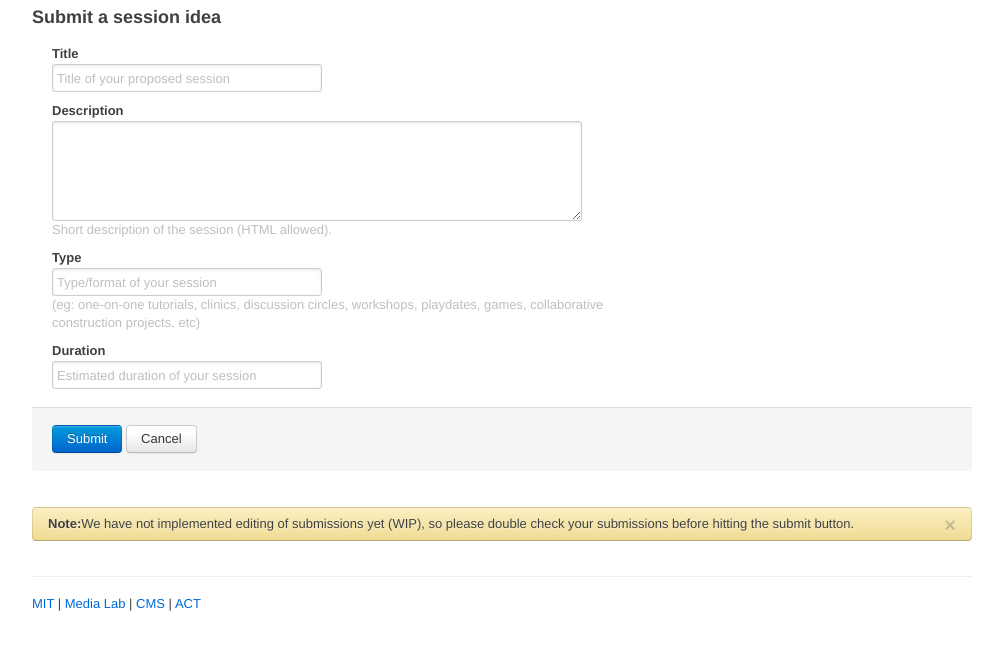
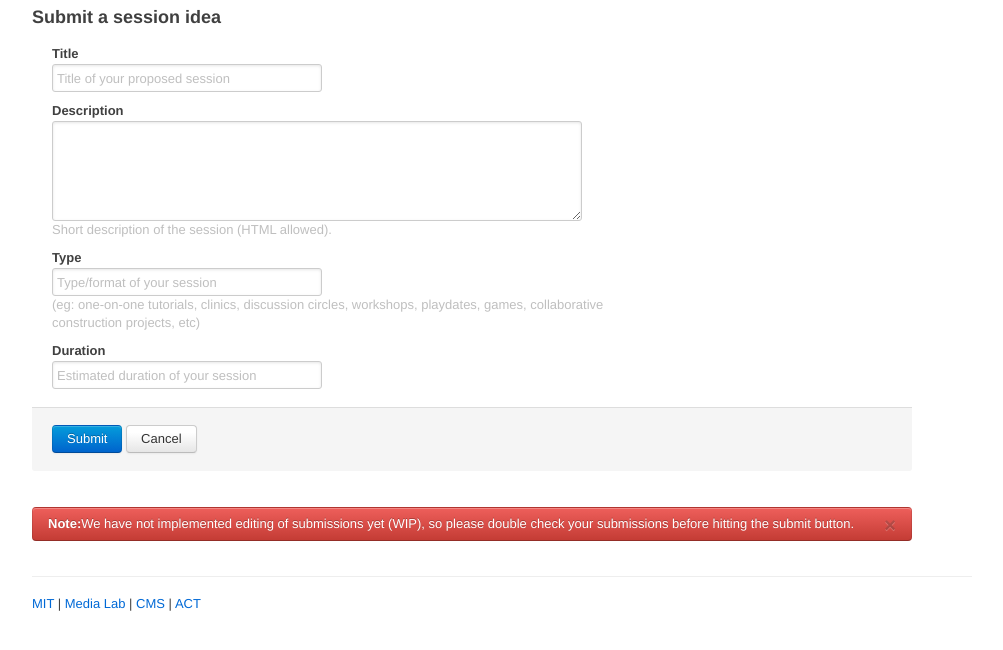
Before and after one commit to ricarose/shekho, a Django app: template templates/session/submit.html in a window 1280 px wide. Shown: the part 113-763 px from the top of the page, without its empty margins (138-1141 px from the left). Run offline with Django 3.2, Linux system fonts and the light colour scheme; the template is opened without the code that fills it, so the values that code supplies are empty; some libraries are stand-ins or nearby versions.

Commit message:
Fix layout bug

```diff
--- a/templates/session/submit.html
+++ b/templates/session/submit.html
@@ -39,7 +39,7 @@
 {% block primary %}
 
 <div class="row">
- <div class="span16">
+ <div class="span15">
 
  {% if success %}
  <h3>Success</h3>
@@ -154,8 +154,8 @@
 </div>
 
 <div class="row">
-<div class="span16">
-<div class="alert-message notice fade in" data-alert="danger">
+<div class="span15">
+<div class="alert-message error fade in" data-alert="alert">
 <a class="close" href="#">&times;</a>
 <p><strong>Note:</strong>We have not implemented editing of submissions yet (WIP), so please double check your submissions before hitting the submit button.</p>
 </div>
```
